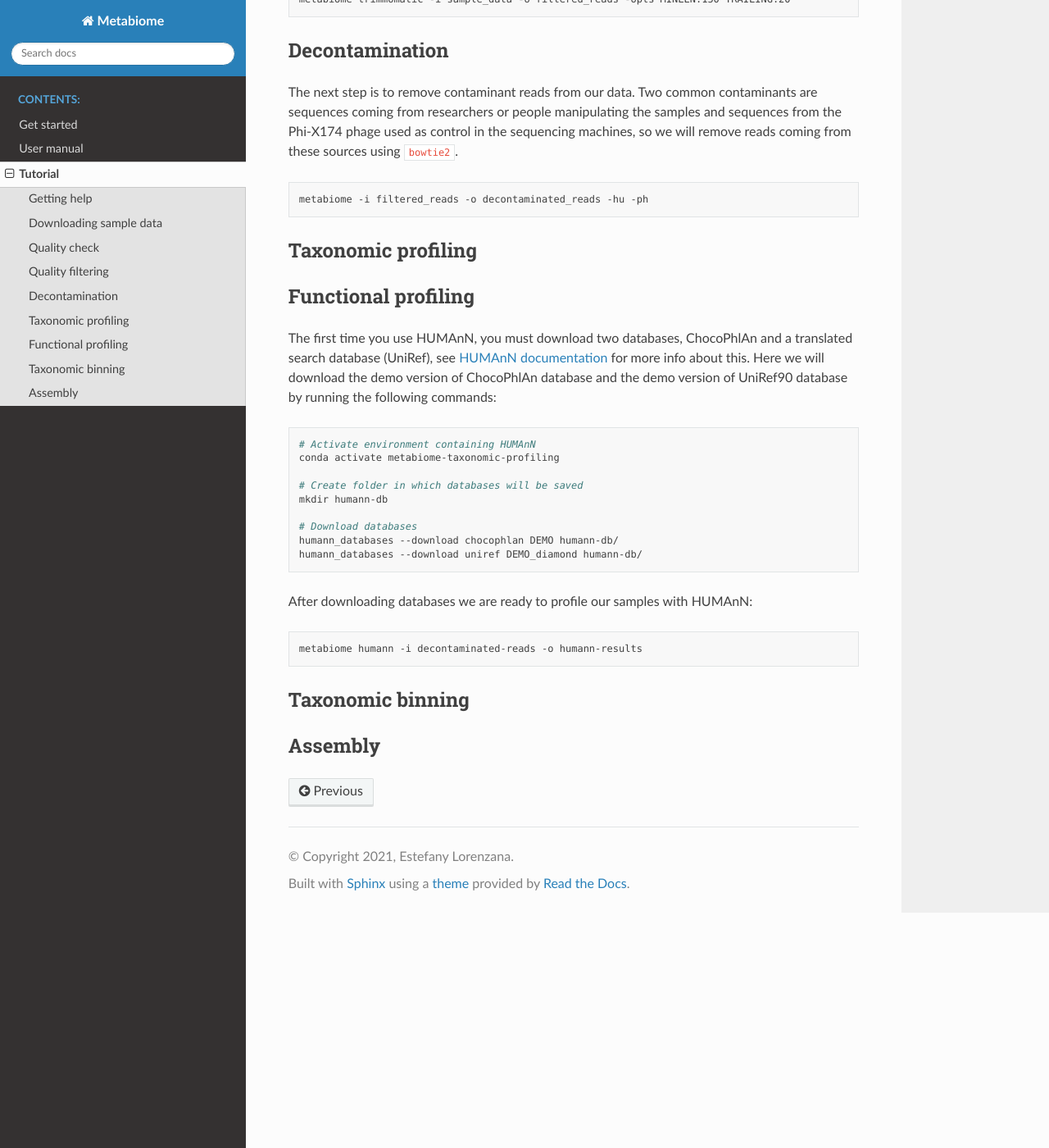
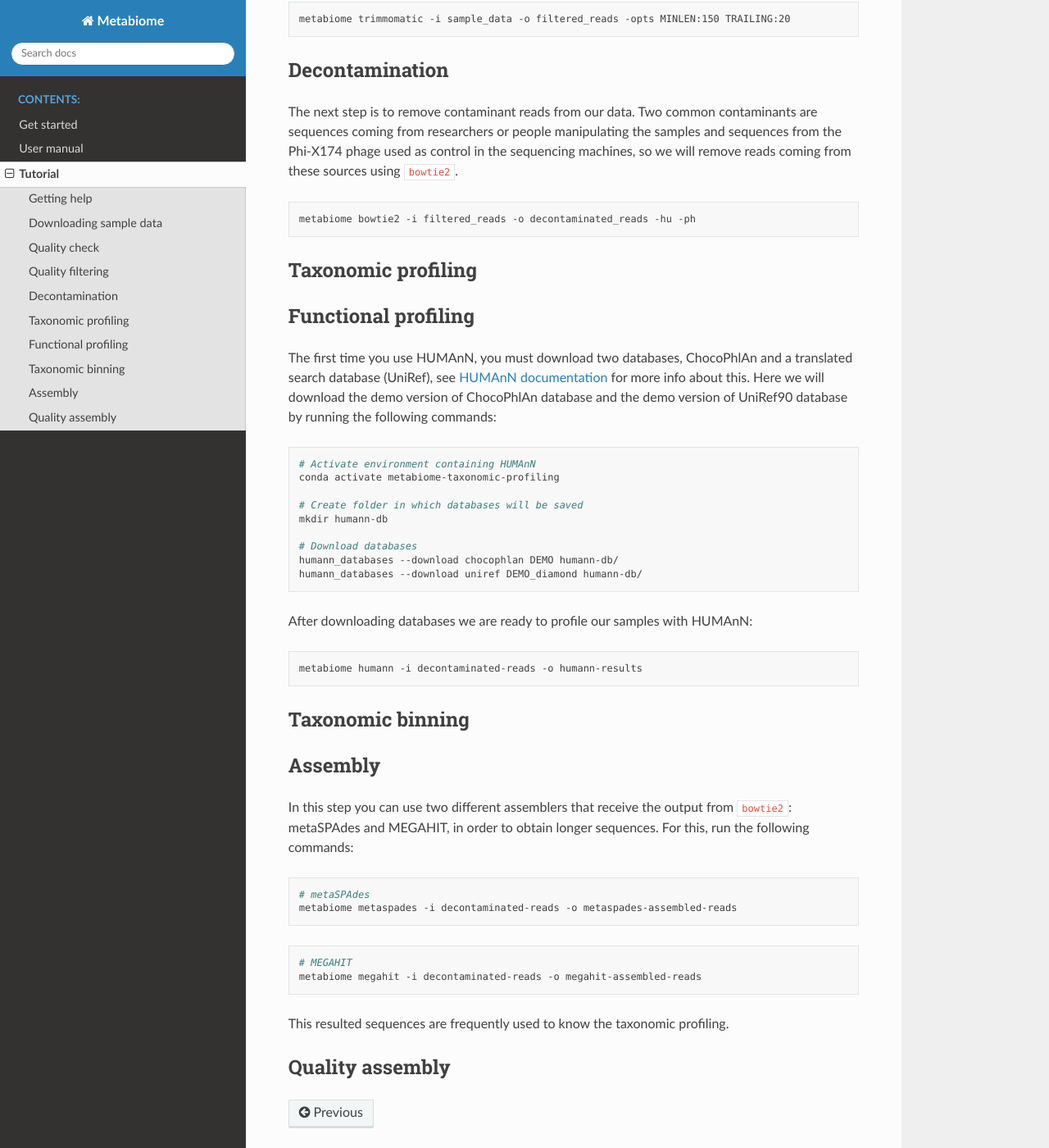
Before and after one commit to Nesper94/Metabiome, a Sphinx documentation site: the page built from documentation/source/tutorial.rst, in a window 1280 px wide and 1400 px high, scrolled down 1541 px. Shown: the whole window at 82% size. Built offline with Sphinx 7.4.7 and the Read the Docs theme 2.0.0, drawn with Linux system fonts in a browser that asks for light colours.

Commit message:
Improve tutorial

```diff
--- a/documentation/source/tutorial.rst
+++ b/documentation/source/tutorial.rst
@@ -75,7 +75,7 @@ sequencing machines, so we will remove reads coming from these sources using
 
 .. code-block:: bash
 
-    metabiome -i filtered_reads -o decontaminated_reads -hu -ph
+    metabiome bowtie2 -i filtered_reads -o decontaminated_reads -hu -ph
 
 Taxonomic profiling
 -------------------
@@ -112,3 +112,22 @@ Taxonomic binning
 
 Assembly
 --------
+
+In this step you can use two different assemblers that receive the output from :code:`bowtie2`:
+metaSPAdes and MEGAHIT, in order to obtain longer sequences. For this, run the following commands:
+
+
+.. code-block:: bash
+
+    # metaSPAdes
+    metabiome metaspades -i decontaminated-reads -o metaspades-assembled-reads
+
+.. code-block:: bash
+
+    # MEGAHIT
+    metabiome megahit -i decontaminated-reads -o megahit-assembled-reads
+
+This resulted sequences are frequently used to know the taxonomic profiling.
+
+Quality assembly
+----------------
```
